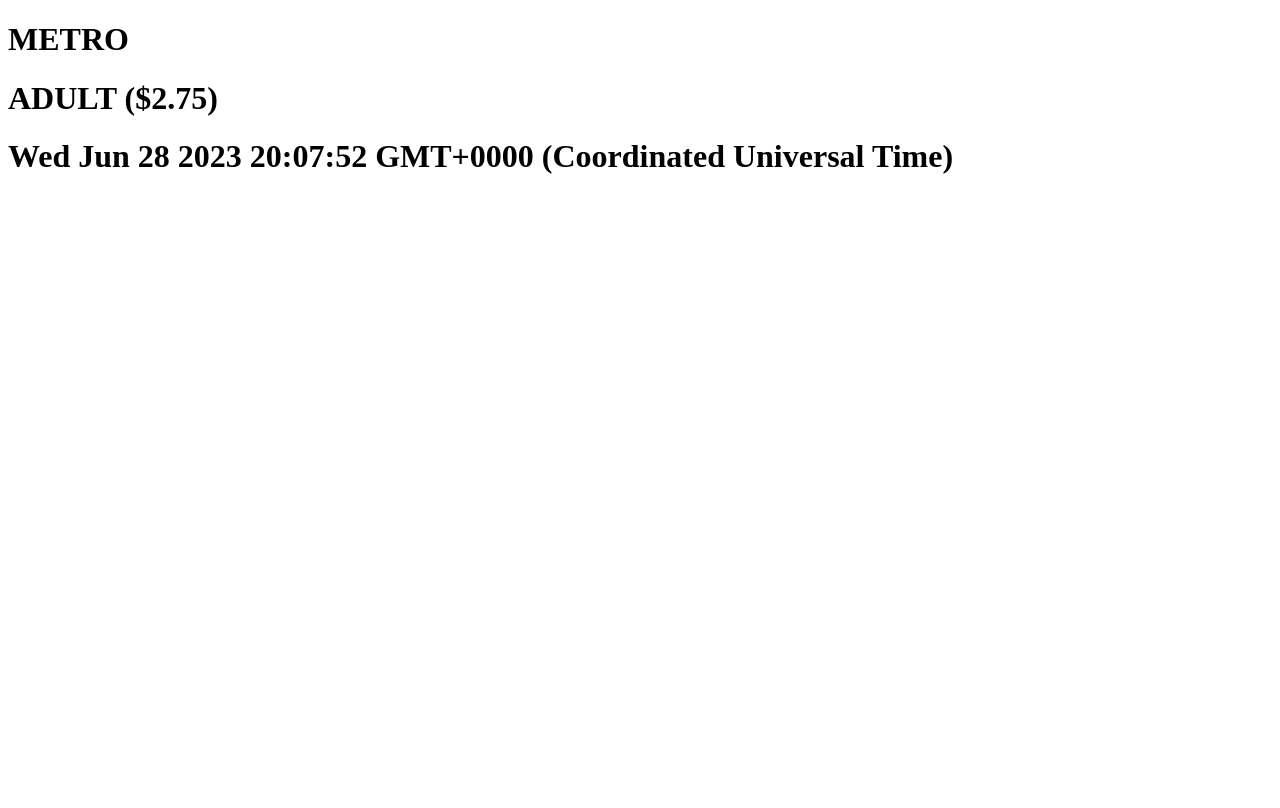
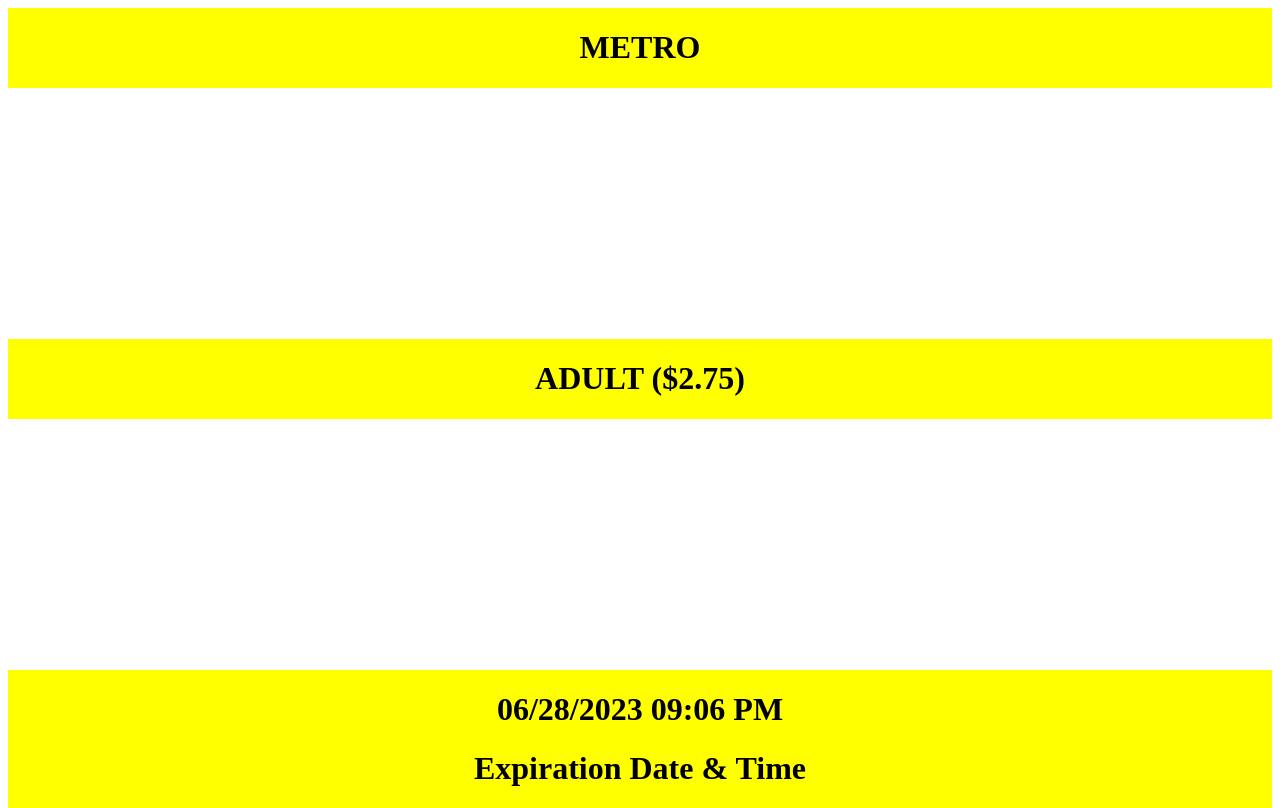
Before and after one commit to EricFYL/bus, a plain HTML site: page index.html in a window 1280 px wide. Drawn offline with Linux system fonts and the light colour scheme.

Commit message:
Update index.html

```diff
--- a/index.html
+++ b/index.html
@@ -16,23 +16,50 @@
     </div>
     <div class="bottom">
       <h1 id="date"></h1>
+      <h1>Expiration Date & Time</h1>
     </div>
 
   </div>
   <script>
-  n =  new Date();
-  y = n.getFullYear();
-  m = n.getMonth() + 1;
+  let n = new Date();
+  let time = n.getTime();
+  let updatedTIme = new Date(time + 1 * 60 * 60 * 1000);
+  y = updatedTIme.getFullYear();
+  m = updatedTIme.getMonth() + 1;
   if (m<10) {m = '0' + m};
-  d = n.getDate();
+  d = updatedTIme.getDate();
   if (d<10) {d = '0' + d};
-  h = n.getHours();
+  h = updatedTIme.getHours();
+  var ampm = (h >= 12) ? "PM" : "AM";
+  h = h%12;
   if (h<10) {h = '0' + h};
-  min = n.getMinutes();
+  min = updatedTIme.getMinutes();
   if (min<10) {min = '0' + min};
 
-  document.getElementById("date").innerHTML = n
-  // m + "/" + d + "/" + y + ' ' + h + ':' + min;
+  document.getElementById("date").innerHTML = m + "/" + d + "/" + y + ' ' + h + ':' + m + ' ' + ampm;
   </script>
+  <style>
+    html, body {
+        height: 100%;
+    }
+    .container{
+      /* display: flex;
+      flex-direction: column;
+      row-gap: 5px;
+      justify-content: space-between;
+      height: 100%; */
+      display: flex;
+      flex-direction: column;
+      justify-content: space-between;
+      height: 100%;
+    }
+    h1 {
+      text-align: center;
+    }
+    .top, .middle, .bottom {
+      background-color: yellow;
+    }
+
+  </style>
 </body>
 </html>
```
